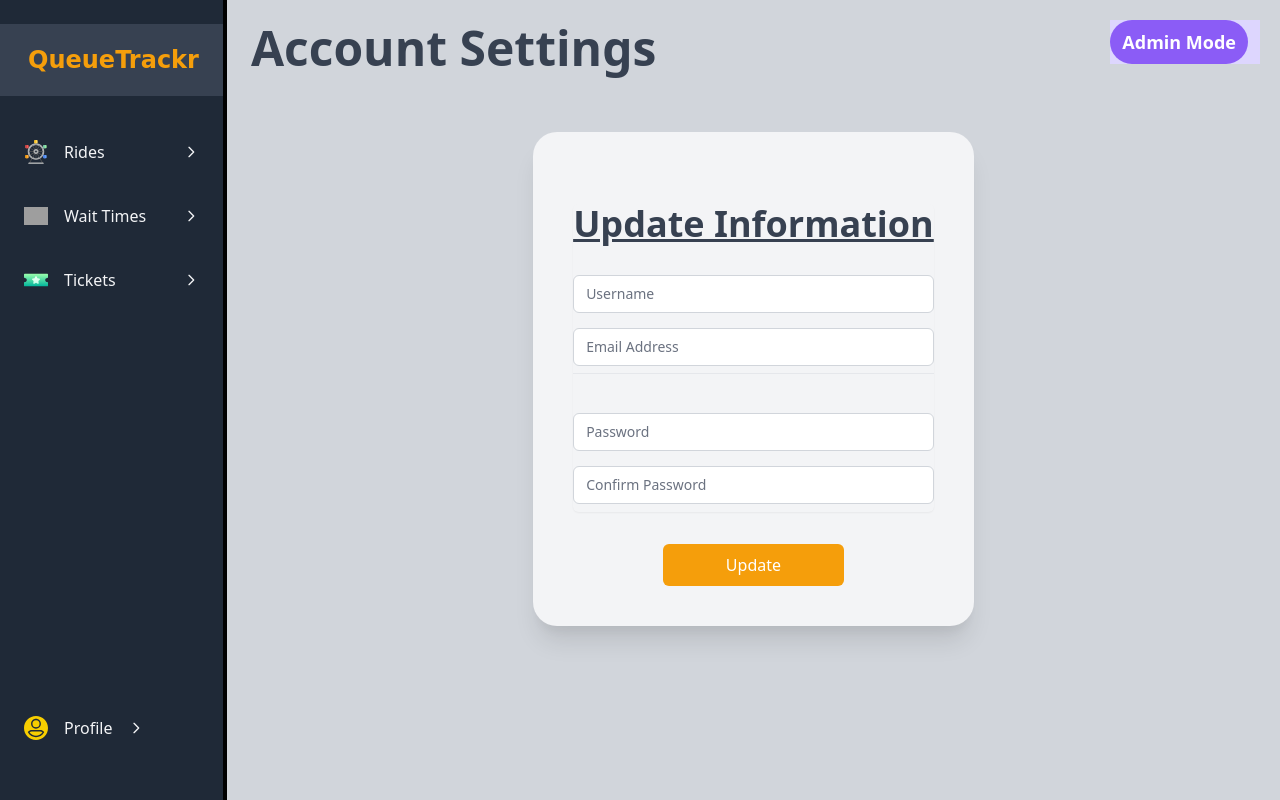
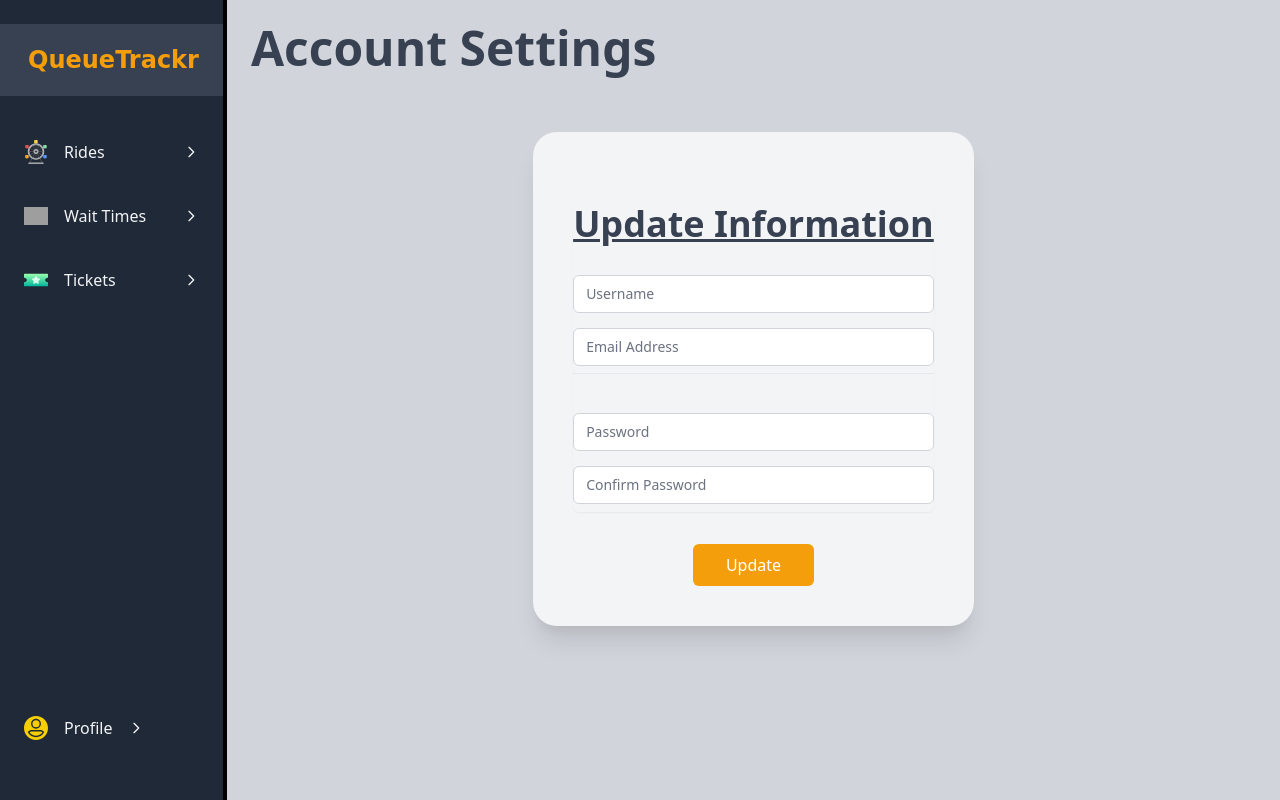
Before and after one commit to copev313/Wait-Times-Flask-Capstone, a Flask app: page /admin/profile/settings in a window 1280 px wide. Run offline with Flask 2, Linux system fonts and the light colour scheme; a user stored in the database is signed in; some web fonts are replaced; grey boxes are pictures that could not be loaded.

Commit message:
minor changes

```diff
--- a/waittimes/templates/account_settings.html
+++ b/waittimes/templates/account_settings.html
@@ -1,6 +1,6 @@
 {% extends 'dash_base.html' %}
 
-{% block title %}{{ 'Account Settings' }}{% endblock title %}
+{% block title %}Account Settings{% endblock title %}
 
 {% block dash_content %}
 <div class="text-left pb-4">
@@ -8,16 +8,7 @@
     <h2 class="text-5xl font-bold text-gray-700">
       Account Settings
     </h2>
-
-    <div class="absolute top-1 right-1 mr-4 mt-4 bg-purple-200">
-      <a  href="{{ url_for('admin_mode_login') }}"
-          class="inline-block rounded-full text-white bg-purple-500 px-3 py-2 text-lg font-semibold mr-3 hover:text-gray-800">
-        Admin Mode
-      </a>
-    </div>
   </div>
-
-
 
   <div class="min-h-full py-6 flex flex-col justify-center sm:py-12">
     <div class="relative py-3 sm:max-w-xl sm:mx-auto">
@@ -59,7 +50,7 @@
               <hr class="p-4">
 
               <div class="py-2">
-                <label for="password" class="sr-only">Password</label>
+                <label for="password" class="sr-only">Updated Password</label>
                 <input  id="password"
                         name="password"
                         type="password"
@@ -84,7 +75,7 @@
             </div>
 
             <div>
-              <button type="submit" class="group relative w-1/2 mx-auto rounded-md flex justify-center py-2 px-4 border border-transparent text-base font-medium text-white bg-yellow-500 hover:bg-yellow-400 focus:outline-none focus:ring-2 focus:ring-offset-2 focus:ring-yellow-400">
+              <button type="submit" class="group relative w-1/3 mx-auto rounded-md flex justify-center py-2 px-4 border border-transparent text-base font-medium text-white bg-yellow-500 hover:bg-yellow-400 focus:outline-none focus:ring-2 focus:ring-offset-2 focus:ring-yellow-400">
                 Update
               </button>
             </div>
--- a/waittimes/templates/wt_summary.html
+++ b/waittimes/templates/wt_summary.html
@@ -5,7 +5,7 @@
 {% block dash_content %}
 <div class="text-left pb-4">
   <h2 class="text-5xl font-bold text-gray-700">
-    Times Summary
+    Time Summaries
   </h2>
 </div>
 
@@ -63,8 +63,8 @@
                                   <path stroke-linecap="round" stroke-linejoin="round" stroke-width="2"
                                       d="M12 8v4l3 3m6-3a9 9 0 11-18 0 9 9 0 0118 0z"></path>
                               </svg>
-                              <p>
-                                <span class="font-semibold">{{ ride.waittime }}</span> minutes
+                              <p class="pr-4">
+                                <span class="font-semibold">{{ ride.waittime }}</span> Min.
                               </p>
                             </div>
                           {% endif %}
```
Also changed, not shown: waittimes/templates/create_a_ride.html (+9 -9 lines), waittimes/templates/ride_dashboard.html (+5 -22 lines), README.md.
